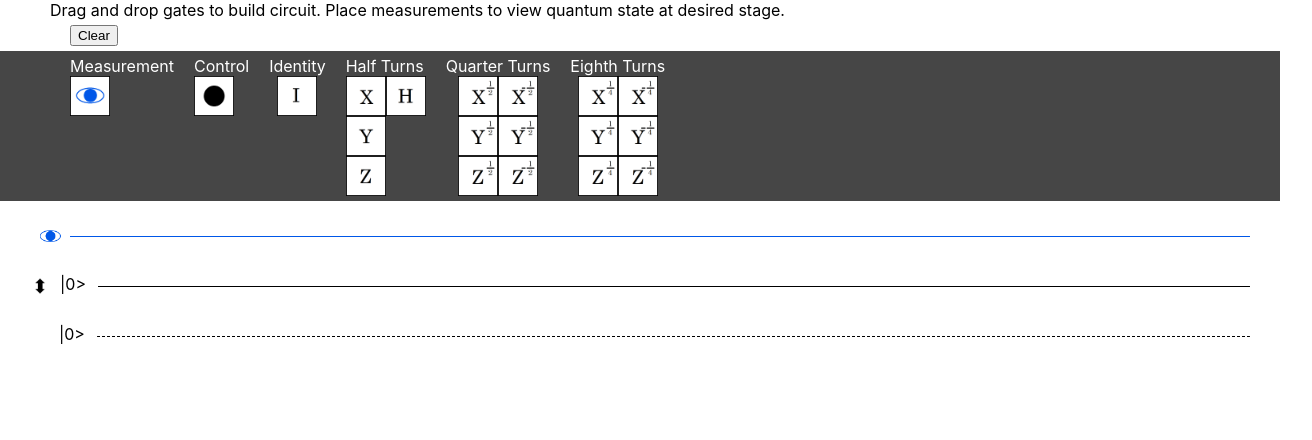
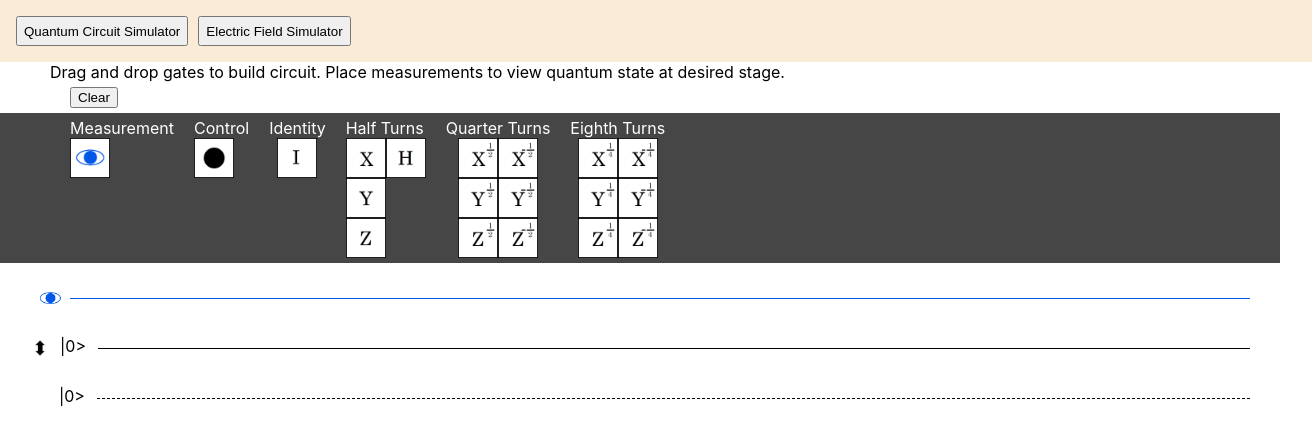
Before and after one commit to pochusuwan/QuantumCircuitSimulator, a React (Create React App) app: page / in a window 1280 px wide. Shown: the top 440 px of the page, 1312 px wide, since content can reach past the window. Built offline with nearby package versions, Linux system fonts and the light colour scheme.

Commit message:
Setup electric field app

```diff
--- /dev/null
+++ b/src/App.module.css
@@ -0,0 +1,16 @@
+.AppContainer {
+    width: 100vw;
+    height: 100vh;
+    display: flex;
+    flex-direction: column;
+}
+
+.Header {
+    width: 100%;
+    height: 30px;
+    padding: 16px;
+    background-color: antiquewhite;
+    display: flex;
+    flex-direction: row;
+    gap: 10px;
+}
--- /dev/null
+++ b/src/App.tsx
@@ -0,0 +1,24 @@
+import { useState } from "react";
+import classes from "./App.module.css";
+import { default as QuantumCircuitSimApp } from "./quantum-circuit-sim/App";
+import { default as ElectricFieldApp } from "./electric-field/App";
+
+export default function App() {
+    const [app, setApp] = useState(0);
+
+    let content = null;
+    if (app === 0) {
+        content = <QuantumCircuitSimApp />;
+    } else if (app === 1) {
+        content = <ElectricFieldApp />;
+    }
+    return (
+        <div className={classes.AppContainer}>
+            <div className={classes.Header}>
+                <button onClick={() => setApp(0)}>Quantum Circuit Simulator</button>
+                <button onClick={() => setApp(1)}>Electric Field Simulator</button>
+            </div>
+            {content}
+        </div>
+    );
+}
--- /dev/null
+++ b/src/electric-field/App.module.css
@@ -0,0 +1,3 @@
+.AppContainer {
+
+}
--- /dev/null
+++ b/src/electric-field/App.tsx
@@ -0,0 +1,5 @@
+import classes from "./App.module.css";
+
+export default function App() {
+    return <div className={classes.AppContainer}>content</div>;
+}
--- a/src/index.tsx
+++ b/src/index.tsx
@@ -1,5 +1,5 @@
 import './index.css';
-import App from './quantum-circuit-sim/App';
+import App from './App';
 import ReactDOM from 'react-dom/client';
 
 const root = ReactDOM.createRoot(document.getElementById('root') as HTMLElement);
--- /dev/null
+++ b/src/react-app-env.d.ts
@@ -0,0 +1 @@
+/// <reference types="react-scripts" />
--- a/tsconfig.json
+++ b/tsconfig.json
@@ -14,7 +14,8 @@
         "resolveJsonModule": true,
         "isolatedModules": true,
         "noEmit": true,
-        "jsx": "react-jsx"
+        "jsx": "react-jsx",
+        "baseUrl": "src"
     },
     "include": ["src"]
 }
```
Also changed, not shown: package.json (+9 -6 lines), 1 other file (tests, documents, lock files or other folders).
